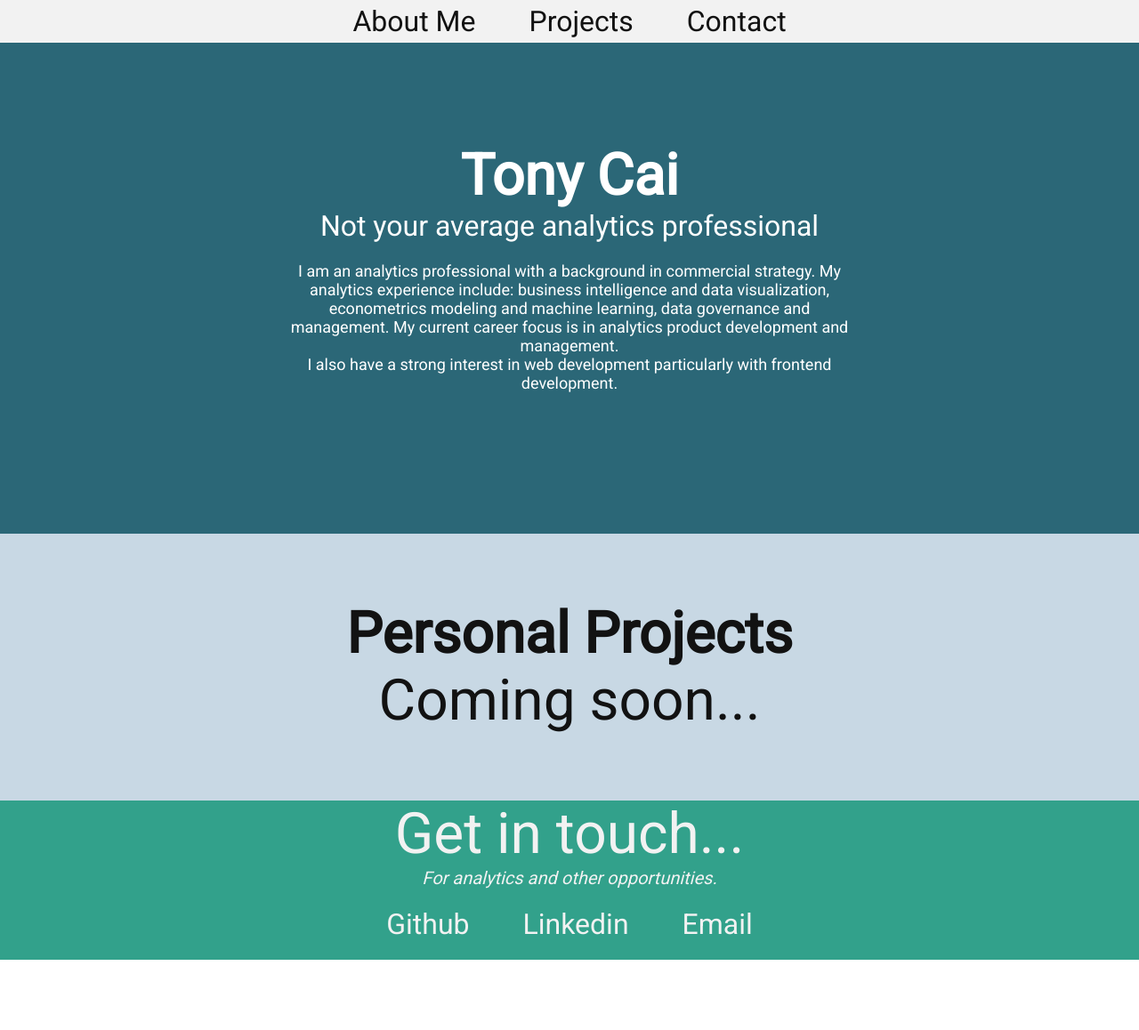
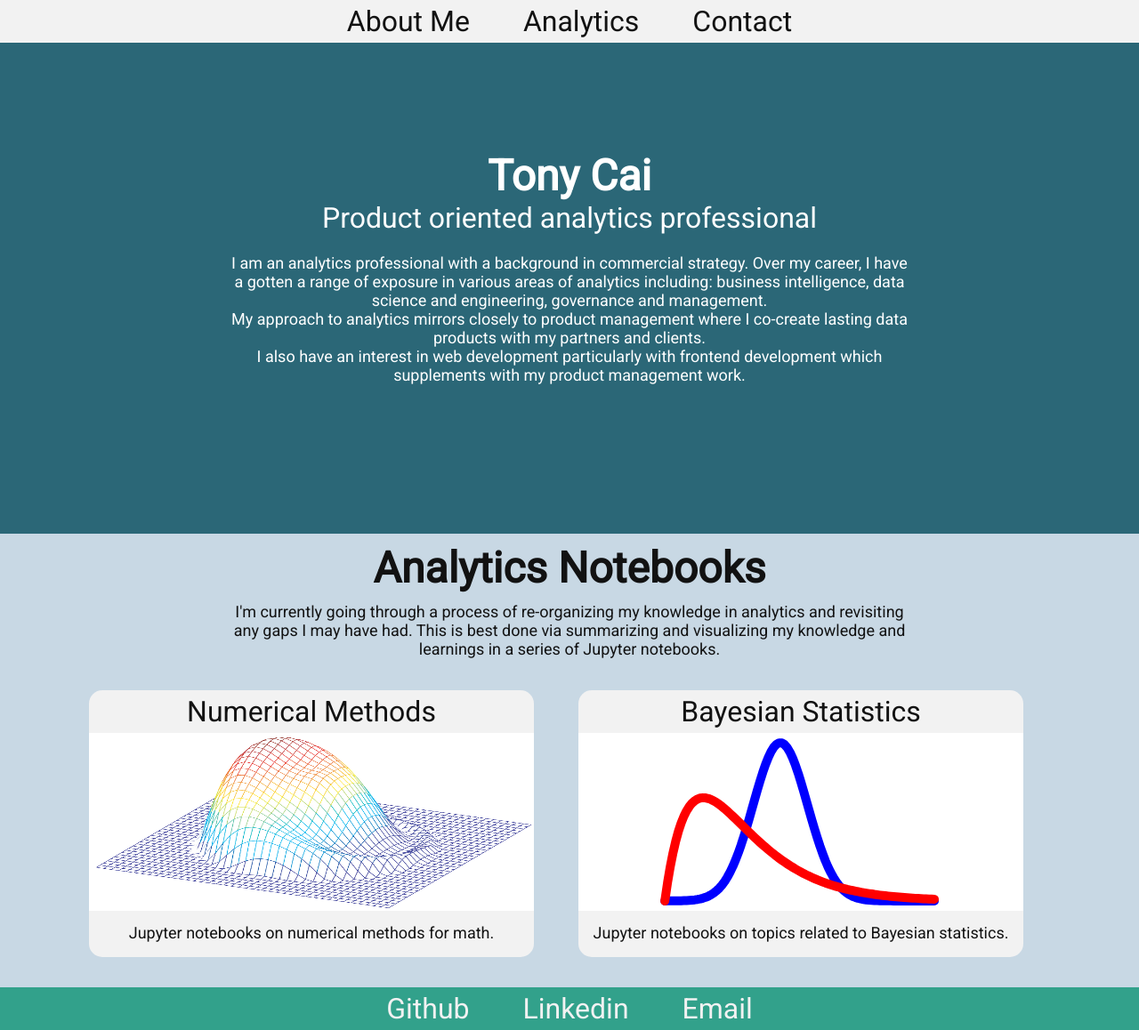
Before and after one commit to epzilonzigma/epzilonzigma.github.io, a plain HTML site: page index.html in a window 1280 px wide. Shown: the whole page at 89% size. Before the commit the page ends 1079 px from the top, so only its background shows below. Drawn offline with Linux system fonts and the light colour scheme.

Commit message:
added projects

```diff
--- a/assets/css/styles.css
+++ b/assets/css/styles.css
@@ -31,6 +31,10 @@ body {
     font-size: 18px;
 }
 
+.debug {
+    border: solid 4px red;
+}
+
 /* sizing of divs */
 
 .full-width {
@@ -39,6 +43,10 @@ body {
 
 .h-600px {
     height: 600px;
+}
+
+.h-500px {
+    height: 500px;
 }
 
 .h-1000px {
@@ -59,13 +67,15 @@ body {
 /* box-model margin + padding */
 
 .lr-padding-30px {
-    padding-left: 30px;
-    padding-right: 30px;
+    padding: 0 30px;
 }
 
 .td-padding-5px {
-    padding-top: 5px;
-    padding-bottom: 5px;
+    padding: 5px 0;
+}
+
+.td-padding-10px {
+    padding: 10px 0;
 }
 
 /* alignments */
@@ -93,7 +103,16 @@ body {
 
 .grid-center-lg {
     display: grid;
-    grid-template-columns: 25% 50% 25%;
+    grid-template-columns: 20% 60% 20%;
+}
+
+.grid-center {
+    display: grid;
+    justify-content: center;
+}
+
+.project-grid {
+    grid-template-columns: 550px 550px;
 }
 
 /* color classes setup */
@@ -118,6 +137,10 @@ body {
     color: var(--grey);
 }
 
+.white {
+    background-color: var(--white);
+}
+
 /* fonts */
 
 .no-text-decoration {
@@ -132,12 +155,16 @@ body {
     font-style: italic;
 }
 
+.txt-center {
+    text-align: center;
+}
+
 .xlg-font {
     font-size: 6rem;
 }
 
 .lg-font {
-    font-size: 4rem;
+    font-size: 3rem;
 }
 
 .med-font {
@@ -171,3 +198,13 @@ body {
 }
 
 /* section specific styles */
+
+/* project cards */
+
+.project-card {
+    border-radius: 15px;
+    width: 500px;
+    height: 300px;
+    margin: 10px;
+    padding: 0;
+}
--- a/index.html
+++ b/index.html
@@ -10,14 +10,17 @@
         <section id="head-navbar">
             <div class="grey full-width fixed-top flex-center">
                 <ul class="no-dots med-font flex-list">
-                    <li class="lr-padding-30px td-padding-5px highlight">
-                        <a class="highlight no-text-decoration blk-font" href="#about-me">About Me</a>
+                    <li class="td-padding-5px highlight">
+                        <a class="lr-padding-30px highlight no-text-decoration blk-font" href="#about-me">About Me</a>
                     </li>
-                    <li class="lr-padding-30px td-padding-5px highlight">
-                        <a class="highlight no-text-decoration blk-font" href="#projects">Projects</a>
+                    <li class="td-padding-5px highlight">
+                        <a class="lr-padding-30px highlight no-text-decoration blk-font" href="#study-notes">Analytics</a>
                     </li>
-                    <li class="lr-padding-30px td-padding-5px highlight">
-                        <a class="highlight no-text-decoration blk-font" href="#contact">Contact</a>
+                    <!-- <li class="lr-padding-30px td-padding-5px highlight">
+                        <a class="highlight no-text-decoration blk-font" href="#projects">Web Development</a>
+                    </li> -->
+                    <li class="td-padding-5px highlight">
+                        <a class="lr-padding-30px highlight no-text-decoration blk-font" href="#contact">Contact</a>
                     </li>
                 </ul>
             </div>
@@ -28,34 +31,64 @@
                     <div></div>
                     <div>
                         <p class="lg-font bold">Tony Cai</p>
-                        <p class="med-font">Not your average analytics professional</p>
+                        <p class="med-font">Product oriented analytics professional</p>
                         <br />
-                        <p class="">I am an analytics professional with a background in commercial strategy. My analytics experience include: business intelligence and data visualization, econometrics modeling and machine learning, data governance and management. My current career focus is in analytics product development and management.</p>
-                        <p class="">I also have a strong interest in web development particularly with frontend development.</p>
+                        <p>I am an analytics professional with a background in commercial strategy. Over my career, I have a gotten a range of exposure in various areas of analytics including: business intelligence, data science and engineering, governance and management.</p>
+                        <p>My approach to analytics mirrors closely to product management where I co-create lasting data products with my partners and clients.</p>
+                        <p>I also have an interest in web development particularly with frontend development which supplements with my product management work.</p>
                     </div>
                     <div></div>
                 </div>
             </div>
         </section>
-        <section id="projects">
-            <div class="light-blue full-width h-300px flex-center center flex-vertical">
-                <p class="lg-font bold">Personal Projects</p>
-                <p class="lg-font">Coming soon...</p>
+
+        <section id="study-notes">
+            <div class="light-blue full-width h-500px center flex-vertical td-padding-5px">
+                <div class="grid-center-lg">
+                    <div></div>
+                    <div>
+                        <p class="lg-font bold td-padding-5px">Analytics Notebooks</p>
+                        <p class="td-padding-5px">I'm currently going through a process of re-organizing my knowledge in analytics and revisiting any gaps I may have had. This is best done via summarizing and visualizing my knowledge and learnings in a series of Jupyter notebooks.</p>
+                    </div>
+                    <div></div>
+                </div>
+                <br />
+                <div class="grid-center project-grid">
+                    <a class="no-text-decoration" href="https://github.com/epzilonzigma/numerical-optimization">
+                        <div class="project-card grey">
+                            <div class="med-font txt-center td-padding-5px">
+                                <p>Numerical Methods</p>
+                            </div>
+                            <img class="white" src="assets/img/numerical_img.png" width="500px" height="200px" alt="numerical-analysis-icon">
+                            <div class="txt-center td-padding-10px">
+                                <p>Jupyter notebooks on numerical methods for math.</p>
+                            </div>
+                        </div>
+                    </a>
+
+                    <a class="no-text-decoration" href="https://github.com/epzilonzigma/bayesian-methods">
+                        <div class="project-card grey">
+                            <div class="med-font txt-center td-padding-5px">
+                                <p>Bayesian Statistics</p>
+                            </div>
+                            <img class="white" src="assets/img/Bayes_icon.svg" width="500px" height="200px" alt="numerical-analysis-icon">
+                            <div class="txt-center td-padding-10px">
+                                <p>Jupyter notebooks on topics related to Bayesian statistics.</p>
+                            </div>
+                        </div>
+                    </a>
+                </div>
+
             </div>
         </section>
+
         <section id="contact">
             <div class="green full-width">
-                <div class="green center">
-                    <p class="lg-font">Get in touch...</p>
-                    <p class="std-font italic">For analytics and other opportunities.</p>
-                </div>
-                <br />
-                <div class="flex-center">
+                <div class="flex-center td-padding-5px">
                     <p><a class="no-text-decoration grey-font lr-padding-30px med-font" href="https://github.com/epzilonzigma">Github</a></p>
                     <p><a class="no-text-decoration grey-font lr-padding-30px med-font" href="https://www.linkedin.com/in/tonycai1/">Linkedin</a></p>
                     <p><a class="no-text-decoration grey-font lr-padding-30px med-font" href="mailto:tony.zx.cai@gmail.com">Email</a></p>
                 </div>
-                <br />
             </div>
         </section>
     </body>
```
Also changed, not shown: assets/img/Bayes_icon.svg (added), assets/img/numerical_img.png (added).
